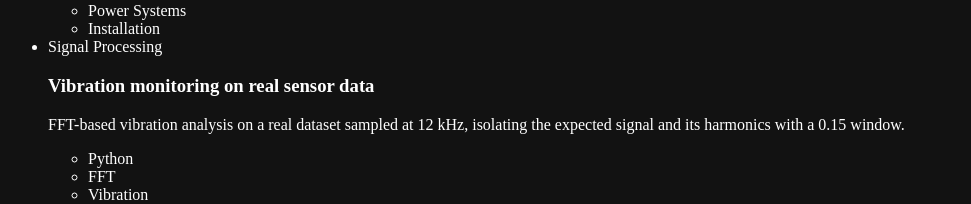
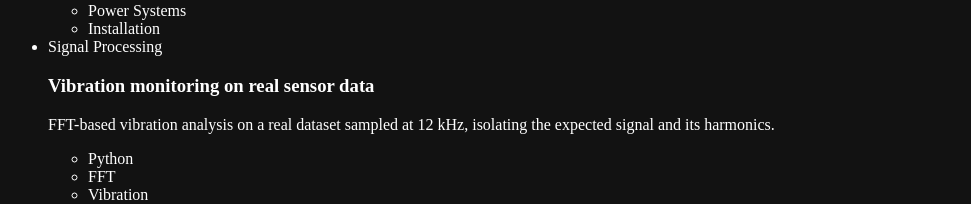
Before and after one commit to BllACK-ai/wisdom_amanama, a React (Vite) app: page / in a window 1280 px wide. Shown: the part 965-1169 px from the top of the page, without its empty margins (0-971 px from the left). Built offline with nearby package versions, Linux system fonts and the light colour scheme; the HTML template or start-up script is replaced by a standard one.

Commit message:
Update data.ts

```diff
--- a/src/data.ts
+++ b/src/data.ts
@@ -43,10 +43,10 @@ export const projects: Item[] = [
     tags: ['Photovoltaics', 'Power Systems', 'Installation'],
   },
   {
-    when: 'Signal Processing',
-    title: 'Vibration monitoring on real sensor data',
-    body: 'FFT-based vibration analysis on a real dataset sampled at 12 kHz, isolating the expected signal and its harmonics with a 0.15 window.',
-    tags: ['Python', 'FFT', 'Vibration'],
+  when: 'Signal Processing',
+  title: 'Vibration monitoring on real sensor data',
+  body: 'FFT-based vibration analysis on a real dataset sampled at 12 kHz, isolating the expected signal and its harmonics.',
+  tags: ['Python', 'FFT', 'Vibration'],
   },
   {
     when: 'Signal Processing',
```
